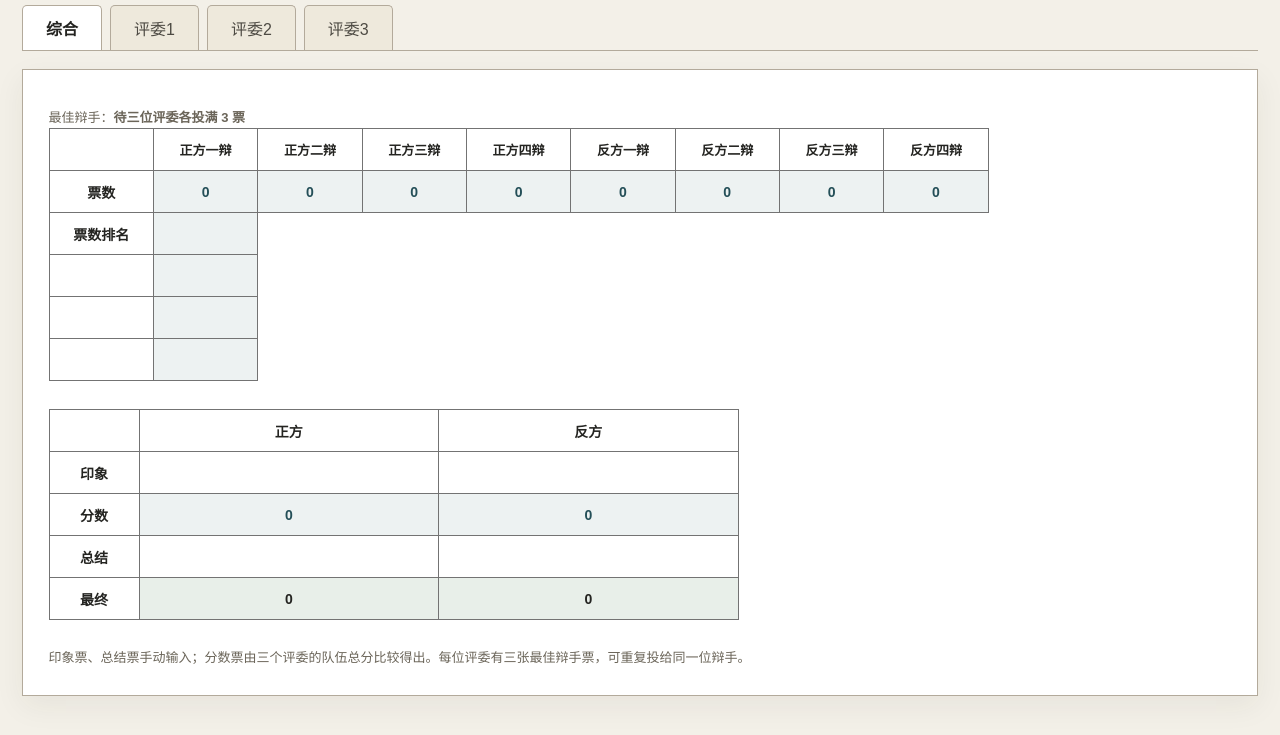
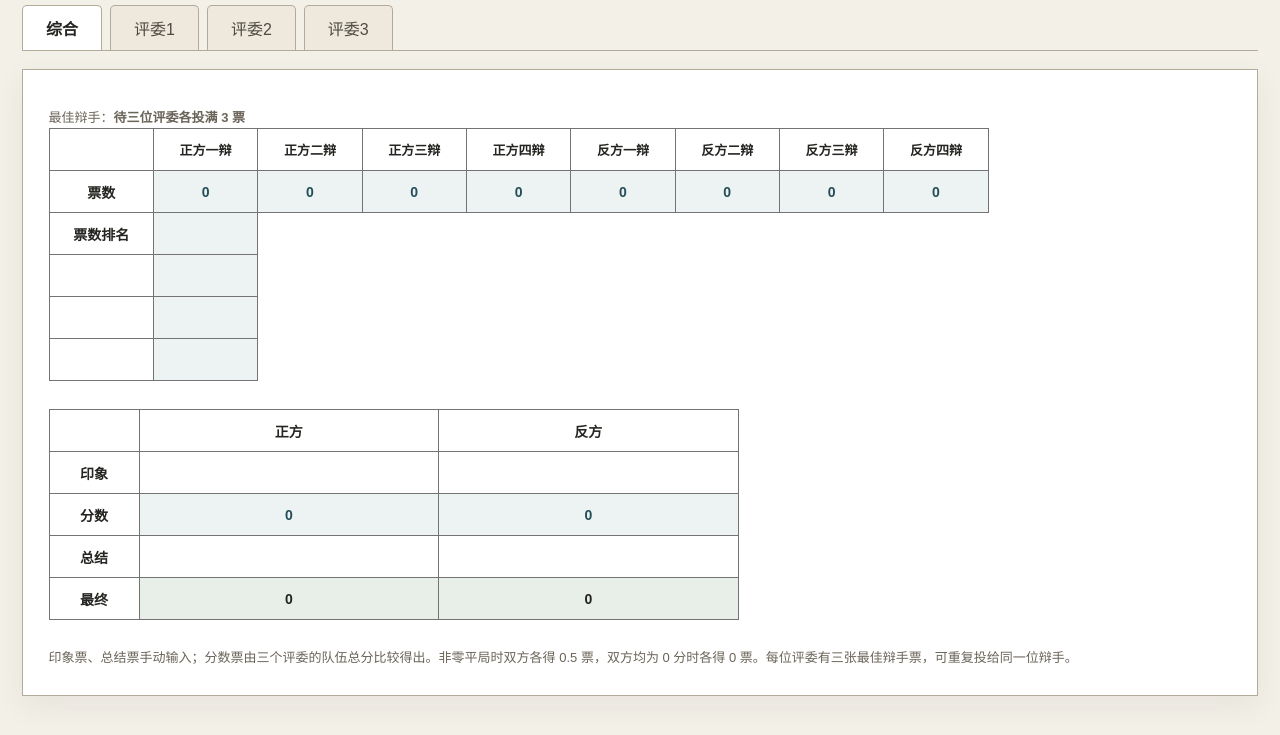
Before and after one commit to kyle-zjy/debate-console, a plain HTML site: page 场务.html in a window 1280 px wide. Shown: the part 93-828 px from the top of the page. Drawn offline with Linux system fonts and the light colour scheme.

Commit message:
Handle tied score votes in stage tally

```diff
--- a/场务.html
+++ b/场务.html
@@ -149,11 +149,11 @@
         else result(tr,side+row,row===12?'winner':'calc');
       }votes.append(tr);
     }
-    section.append(scroll,votes,el('p','hint','印象票、总结票手动输入；分数票由三个评委的队伍总分比较得出。每位评委有三张最佳辩手票，可重复投给同一位辩手。'));
+    section.append(scroll,votes,el('p','hint','印象票、总结票手动输入；分数票由三个评委的队伍总分比较得出。非零平局时双方各得 0.5 票，双方均为 0 分时各得 0 票。每位评委有三张最佳辩手票，可重复投给同一位辩手。'));
   }
   function put(key,value){document.querySelectorAll('[data-result="'+key+'"]').forEach(x=>x.textContent=String(value))}
   function calculate(){
-    const totals=[];
+    const scoreVotes=[];
     for(let j=1;j<=3;j++){
       for(const side of ['DEFG','KLMN']){
         for(const col of side){
@@ -171,7 +171,9 @@
           +num(id(j,d+'6'))+cols.reduce((s,col)=>s+num(id(j,col+'11')),0)+num(id(j,d+'12'));
       });
       put(id(j,'D14'),team[0]);put(id(j,'K14'),team[1]);
-      const vote=team[0]>team[1]?'正方':team[0]<team[1]?'反方':'平局';put(id(j,'H17'),vote);totals.push(vote);
+      const vote=team[0]>team[1]?'正方':team[0]<team[1]?'反方':'平局';put(id(j,'H17'),vote);
+      const tied=team[0]===team[1]&&team[0]!==0;
+      scoreVotes.push([team[0]>team[1]?1:tied?0.5:0,team[1]>team[0]?1:tied?0.5:0]);
     }
     const scores=names.map((_,i)=>[1,2,3].reduce((sum,j)=>sum+num(id(j,'best'+i)),0));
     const voteCounts=[1,2,3].map(j=>names.reduce((sum,_,i)=>sum+num(id(j,'best'+i)),0));
@@ -181,7 +183,7 @@
     for(let i=0;i<4;i++)put('best'+i,scores[order[i]]>0?names[order[i]]:'');
     const top=Math.max(...scores),leaders=names.filter((_,i)=>scores[i]===top);
     put('bestWinner',voteCounts.every(n=>n===3)?(leaders.length===1?leaders[0]:'并列：'+leaders.join('、')+'（待确定）'):'待三位评委各投满 3 票');
-    const positive=totals.filter(x=>x==='正方').length,negative=totals.filter(x=>x==='反方').length;
+    const positive=scoreVotes.reduce((sum,pair)=>sum+pair[0],0),negative=scoreVotes.reduce((sum,pair)=>sum+pair[1],0);
     put('B10',positive);put('C10',negative);
     put('B12',num('B9')+positive+num('B11'));
     put('C12',num('C9')+negative+num('C11'));
```
